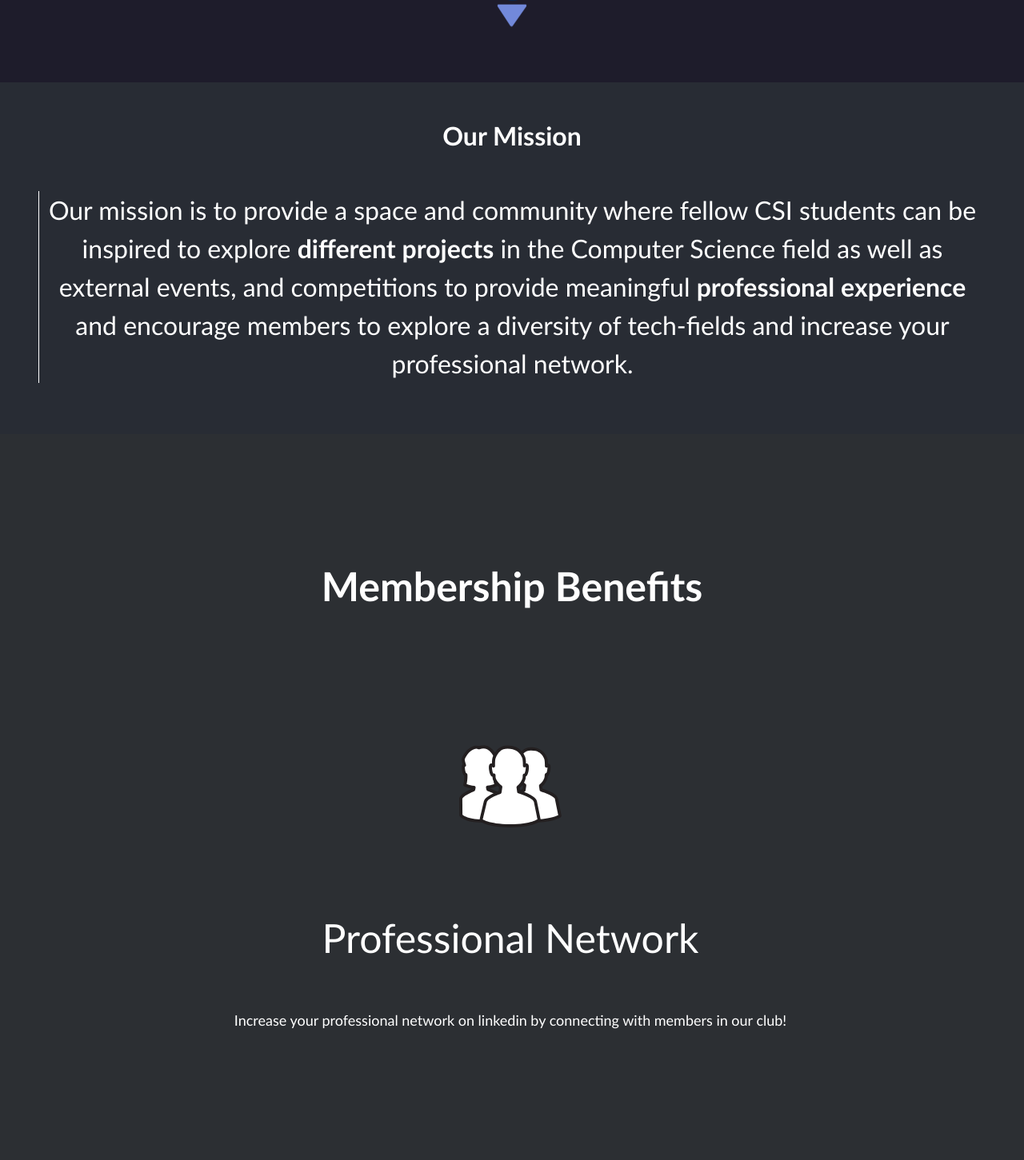
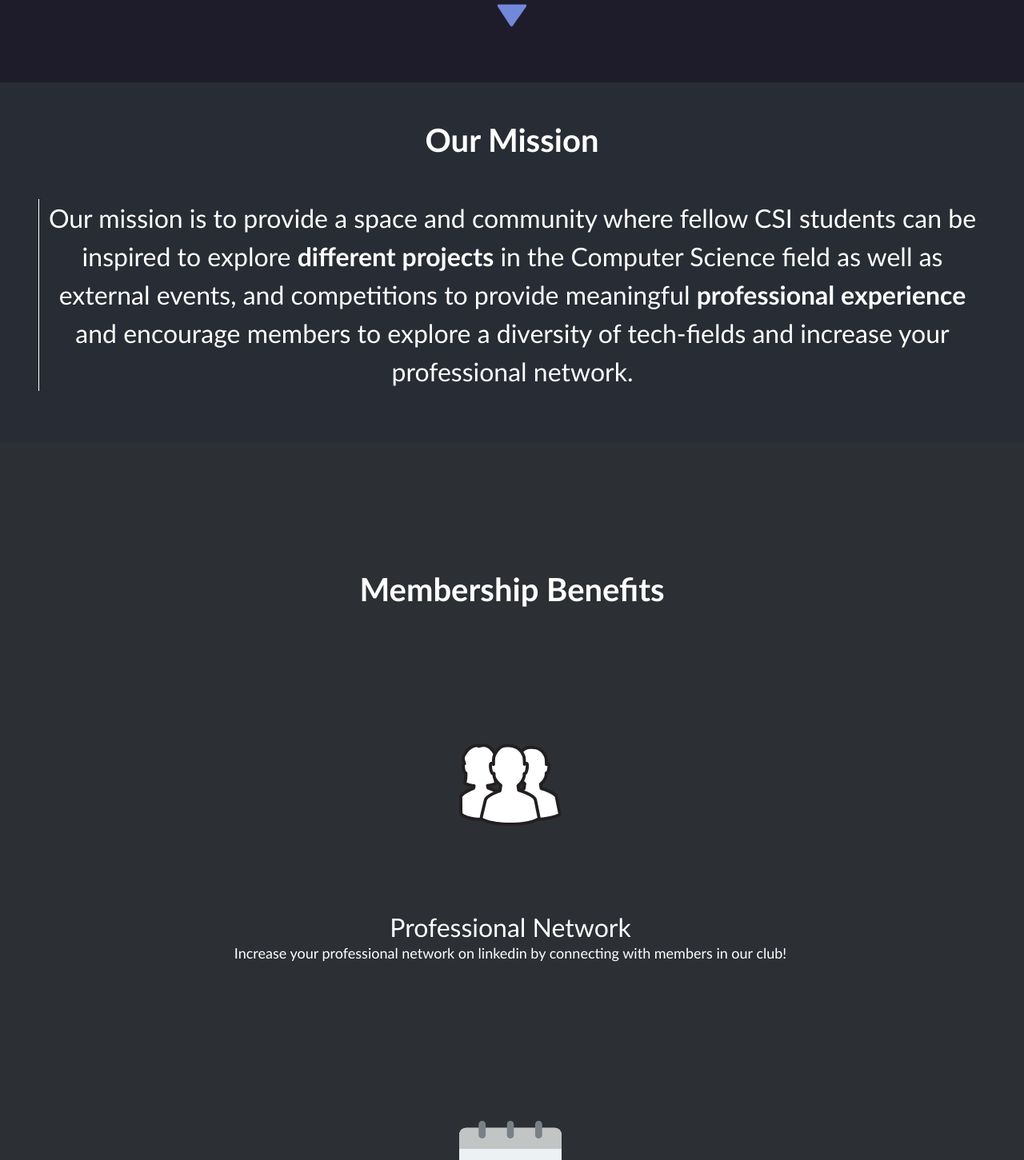
Before and after one commit to AndreaHabib/club_hackathon, a React (Create React App) app: page / in a window 1280 px wide. Shown: the part 697-2148 px from the top of the page at 80% size. Built offline with nearby package versions, Linux system fonts and the light colour scheme.

Commit message:
FEAT: added animations, changed some colors

```diff
--- a/src/components/About.js
+++ b/src/components/About.js
@@ -1,10 +1,22 @@
 import React, { Component } from "react";
 import "./styles/About.css";
+import AOS from "aos";
+import "aos/dist/aos.css"; // You can also use <link> for styles
+// ..
+AOS.init();
 
 export default class About extends Component {
   render() {
     return (
-      <div className="mission" id="about">
+      <div
+        data-aos="fade-down"
+        data-aos-delay="10"
+        data-aos-anchor-placement="center-bottom"
+        data-aos-duration="300"
+        data-aos-easing="ease-out"
+        className="mission"
+        id="about"
+      >
         <h2 className="title">
           <strong>Our Mission</strong>
         </h2>
--- a/src/components/LandingPage.js
+++ b/src/components/LandingPage.js
@@ -13,7 +13,8 @@
       <div
         data-aos="fade-down"
         data-aos-delay="20"
-        data-aos-duration="300"
+        data-aos-anchor-placement="top-center"
+        data-aos-duration="200"
         data-aos-easing="ease-out"
         style={{ backgroundImage: `url(${hap})` }}
         className="landing_page"
--- a/src/components/Membership.js
+++ b/src/components/Membership.js
@@ -8,7 +8,13 @@
 export default class Membership extends Component {
   render() {
     return (
-      <div>
+      <div
+        data-aos="fade-down"
+        data-aos-delay="100"
+        data-aos-anchor-placement="top-bottom"
+        data-aos-duration="400"
+        data-aos-easing="ease-out"
+      >
         <div className="membership">
           <h1 className="header">
             <strong>Membership Benefits</strong>
@@ -41,7 +47,7 @@
           </div>
           <div>
             <h1 className="info">
-              For more information about the club:{" "}
+              For more information about the club: <br></br>
               <a
                 className="ref"
                 href="https://csi.campuslabs.com/engage/organization/hack_a_project"
--- a/src/components/styles/About.css
+++ b/src/components/styles/About.css
@@ -6,6 +6,7 @@
 
 .title {
   margin-bottom: 50px;
+  font-size: 40px;
 }
 
 .quote {
--- a/src/components/styles/Contact.css
+++ b/src/components/styles/Contact.css
@@ -1,10 +1,10 @@
 .contact {
-  margin-top: 10rem;
+  padding-top: 10rem;
 }
 
 .contact .header {
   margin-bottom: 10rem;
-  font-size: 50px;
+  font-size: 40px;
 }
 
 .contact .row .box {
@@ -20,10 +20,16 @@
 .ref {
   text-decoration: none;
   color: white;
-  background-color: indigo;
+  background-color: #1e1c2b;
   padding: 10px;
   border-radius: 10px;
   line-height: 70px;
+}
+
+.ref:hover {
+  color: white;
+  background: #282c34;
+  border: 5px solid #1e1c2b;
 }
 
 .join-now {
--- a/src/components/styles/Form.css
+++ b/src/components/styles/Form.css
@@ -9,12 +9,13 @@
 
 .form-control,
 textarea {
+  border: 0;
   max-width: 50%;
   background-color: rgb(30, 28, 43);
   color: #fff;
   letter-spacing: 1px;
-  margin-bottom: 10px;
   margin: 0 auto;
+  margin-bottom: 2px !important;
 }
 
 @media screen and (max-width: 768px) {
--- a/src/components/styles/Membership.css
+++ b/src/components/styles/Membership.css
@@ -4,6 +4,7 @@
   justify-content: center;
   align-items: center;
   margin-bottom: 100px;
+  transition: transform 0.2s;
 }
 
 h1.info a.ref {
@@ -16,6 +17,11 @@
   font-size: xx-large;
 }
 
+h1.info a.ref:hover {
+  background: #282c34;
+  border: 5px solid green;
+}
+
 h1.info {
   font-size: xx-large;
 }
@@ -23,6 +29,10 @@
 .members-amount {
   padding-bottom: 100px;
   font-size: xx-large;
+}
+
+.team .box:hover {
+  transform: scale(1.1);
 }
 
 .member_image {
@@ -35,14 +45,14 @@
   color: white;
 }
 
-.membership .header {
+.membership h1.header {
   margin-bottom: 60px;
-  font-size: 50px;
+  font-size: 40px;
 }
 
 .team .header {
   margin-bottom: 60px;
-  font-size: 50px;
+  font-size: 40px;
 }
 
 .icons {
```
